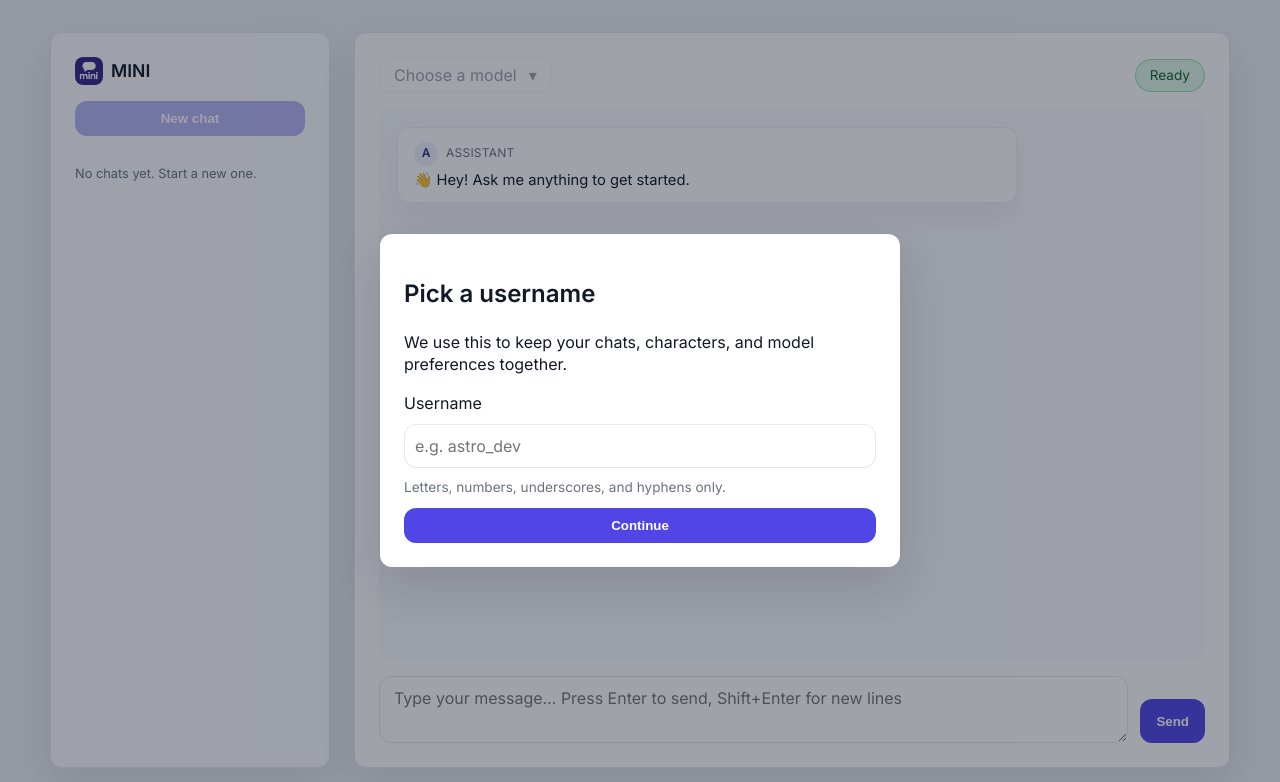
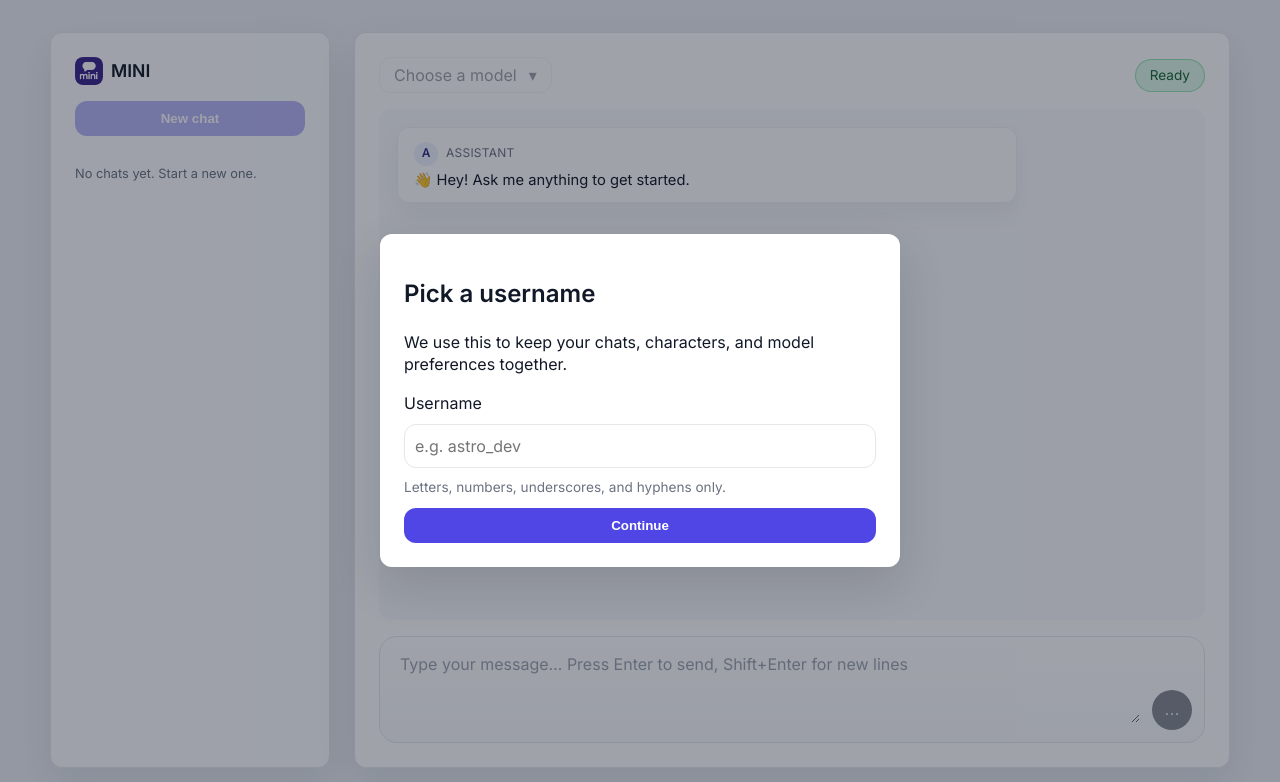
Before and after one commit to hackjutsu/mini-chatbot, a React (Vite) app in the folder client/: page / in a window 1280 px wide. Shown: the top 782 px of the page. Built offline with nearby package versions, Linux system fonts and the light colour scheme.

Commit message:
more stylish input box

```diff
--- a/client/src/components/Composer.jsx
+++ b/client/src/components/Composer.jsx
@@ -28,6 +28,7 @@ const Composer = ({ disabled, onSubmit, placeholder, busyLabel }) => {
 
   return (
     <form className="chat-form" onSubmit={handleSubmit}>
+      <div className="composer-wrapper">
         <textarea
           value={value}
           onChange={(event) => setValue(event.target.value)}
@@ -37,8 +38,9 @@ const Composer = ({ disabled, onSubmit, placeholder, busyLabel }) => {
           required
         />
         <button type="submit" className="chat-submit" disabled={disabled || !value.trim()}>
-        {disabled ? busyLabel : 'Send'}
+          {disabled ? '…' : '↑'}
         </button>
+      </div>
     </form>
   );
 };
--- a/client/src/styles/app.css
+++ b/client/src/styles/app.css
@@ -414,38 +414,9 @@ body {
   }
 }
 
-.chat-form {
-  display: flex;
-  gap: 12px;
-  align-items: flex-end;
-  margin-top: auto;
-}
-
-.chat-form textarea {
-  flex: 1;
-  min-height: 44px;
-  max-height: 140px;
-  border-radius: 12px;
-  border: 1px solid var(--border);
-  padding: 10px 14px;
-  font: inherit;
-  resize: vertical;
-  background: #fff;
-}
-
-.chat-submit {
-  height: 44px;
-  padding: 0 16px;
-  border-radius: 12px;
-  border: none;
-  background: var(--accent);
-  color: #fff;
-  font-weight: 600;
-  display: inline-flex;
-  align-items: center;
-  gap: 6px;
-  cursor: pointer;
-  transition: transform 120ms ease;
+.chat-submit:disabled {
+  opacity: 0.5;
+  cursor: not-allowed;
 }
 
 .chat-submit:hover:not(:disabled) {
@@ -546,6 +517,64 @@ body {
 .menu-check {
   margin-left: auto;
   color: var(--success);
+}
+
+.chat-form {
+  margin-top: auto;
+}
+
+.composer-wrapper {
+  position: relative;
+  border: 1px solid var(--border);
+  border-radius: 18px;
+  background: linear-gradient(180deg, #fff, #f9fafc);
+  padding: 14px 64px 14px 18px;
+  box-shadow: inset 0 1px 0 rgba(255, 255, 255, 0.4);
+}
+
+.composer-wrapper textarea {
+  width: 100%;
+  min-height: 72px;
+  max-height: 200px;
+  border: none;
+  outline: none;
+  font: inherit;
+  resize: vertical;
+  background: transparent;
+  color: var(--text);
+}
+
+.composer-wrapper textarea::placeholder {
+  color: #9ca3af;
+}
+
+.chat-submit {
+  position: absolute;
+  right: 12px;
+  bottom: 12px;
+  width: 40px;
+  height: 40px;
+  border-radius: 50%;
+  border: none;
+  background: var(--text);
+  color: #fff;
+  font-size: 1rem;
+  cursor: pointer;
+  display: inline-flex;
+  align-items: center;
+  justify-content: center;
+  transition: transform 120ms ease, opacity 120ms ease;
+  box-shadow: 0 10px 24px rgba(15, 23, 42, 0.2);
+}
+
+.chat-submit:disabled {
+  opacity: 0.5;
+  cursor: not-allowed;
+  box-shadow: none;
+}
+
+.chat-submit:hover:not(:disabled) {
+  transform: translateY(-1px);
 }
 
 .character-picker {
```
Lines whose indentation alone changed are shown as unchanged.
